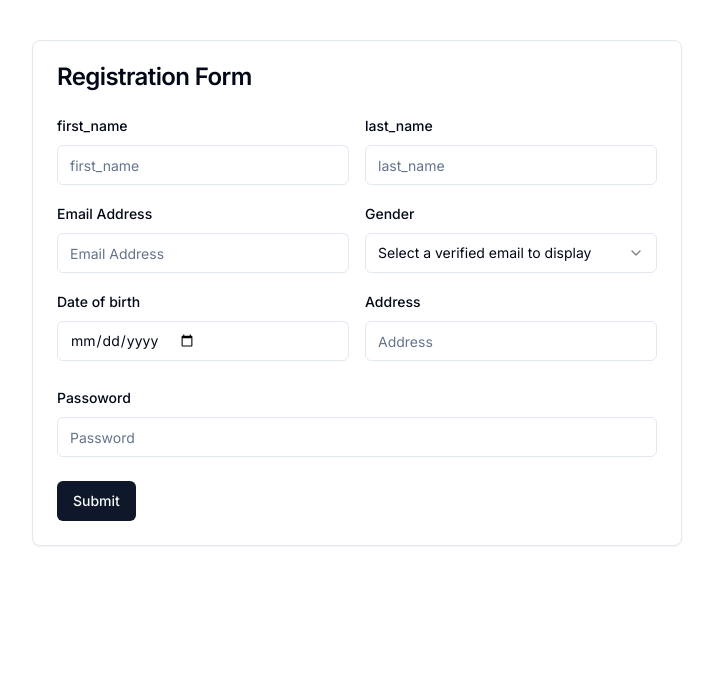
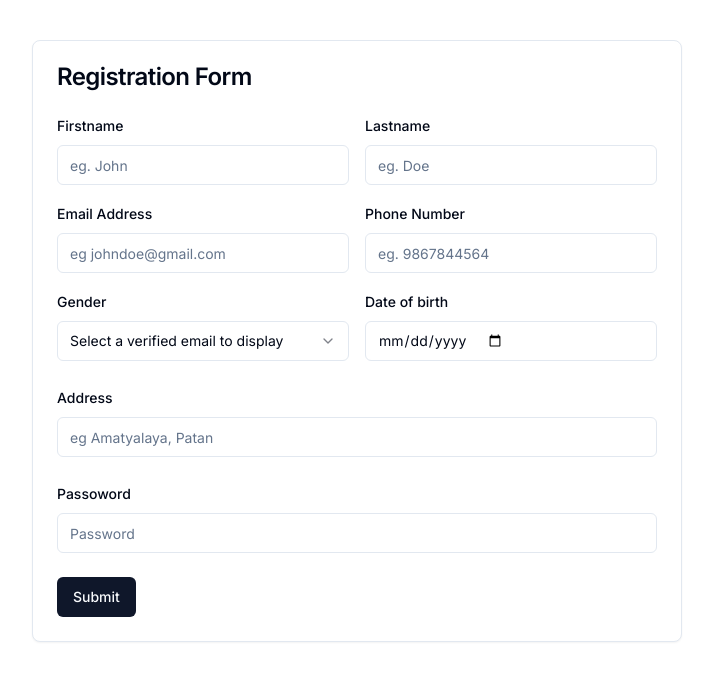
Before and after one commit to prasannakarki77/cloco, a Next.js app in the folder client/: page /register in a window 1280 px wide. Shown: the top 680 px of the page, without its empty margins (283-996 px from the left). Built offline with nearby package versions, Linux system fonts and the light colour scheme; no server answers.

Commit message:
missing phone number input added

```diff
--- a/client/src/app/register/page.tsx
+++ b/client/src/app/register/page.tsx
@@ -39,6 +39,9 @@ const FormSchema = z.object({
   email: z.string().email({
     message: "Invalid email address.",
   }),
+  phone: z.string().regex(/^\d{10}$/, {
+    message: "Phone number must be 10 digits long",
+  }),
   password: z.string().min(6, {
     message: "Password must be at least 6 characters.",
   }),
@@ -61,6 +64,7 @@ export default function RegisterPage() {
       email: "",
       gender: "",
       dob: "",
+      phone: "",
       password: "",
       address: "",
     },
@@ -96,9 +100,9 @@ export default function RegisterPage() {
                   name="first_name"
                   render={({ field }) => (
                     <FormItem>
-                      <FormLabel>first_name</FormLabel>
+                      <FormLabel>Firstname</FormLabel>
                       <FormControl>
-                        <Input placeholder="first_name" {...field} />
+                        <Input placeholder="eg. John" {...field} />
                       </FormControl>
                       <FormMessage />
                     </FormItem>
@@ -109,9 +113,9 @@ export default function RegisterPage() {
                   name="last_name"
                   render={({ field }) => (
                     <FormItem>
-                      <FormLabel>last_name</FormLabel>
+                      <FormLabel>Lastname</FormLabel>
                       <FormControl>
-                        <Input placeholder="last_name" {...field} />
+                        <Input placeholder="eg. Doe" {...field} />
                       </FormControl>
                       <FormMessage />
                     </FormItem>
@@ -126,9 +130,26 @@ export default function RegisterPage() {
                       <FormLabel>Email Address</FormLabel>
                       <FormControl>
                         <Input
-                          placeholder="Email Address"
+                          placeholder="eg johndoe@gmail.com"
                           {...field}
                           type="email"
+                        />
+                      </FormControl>
+                      <FormMessage />
+                    </FormItem>
+                  )}
+                />
+                <FormField
+                  control={form.control}
+                  name="phone"
+                  render={({ field }) => (
+                    <FormItem>
+                      <FormLabel>Phone Number</FormLabel>
+                      <FormControl>
+                        <Input
+                          placeholder="eg. 9867844564"
+                          {...field}
+                          type="number"
                         />
                       </FormControl>
                       <FormMessage />
@@ -177,6 +198,7 @@ export default function RegisterPage() {
                     </FormItem>
                   )}
                 />
+              </div>
               <FormField
                 control={form.control}
                 name="address"
@@ -184,13 +206,12 @@ export default function RegisterPage() {
                   <FormItem>
                     <FormLabel>Address</FormLabel>
                     <FormControl>
-                        <Input placeholder="Address" {...field} />
+                      <Input placeholder="eg Amatyalaya, Patan" {...field} />
                     </FormControl>
                     <FormMessage />
                   </FormItem>
                 )}
               />
-              </div>
               <FormField
                 control={form.control}
                 name="password"
```
Lines whose indentation alone changed are shown as unchanged.
